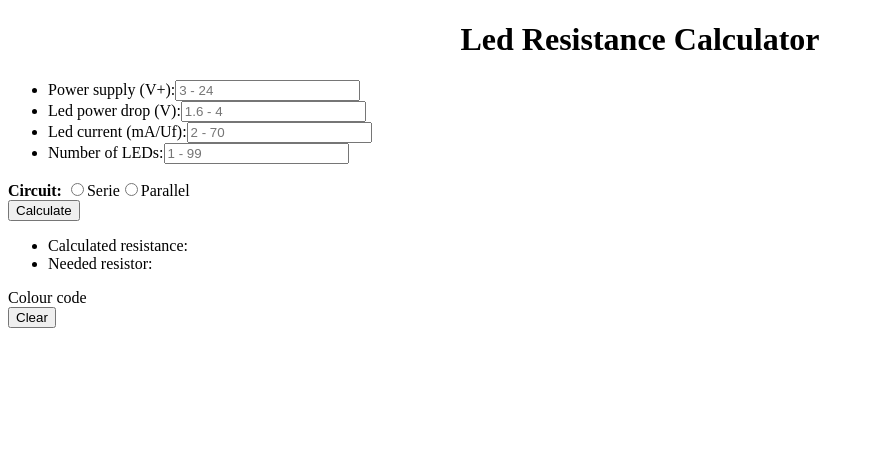
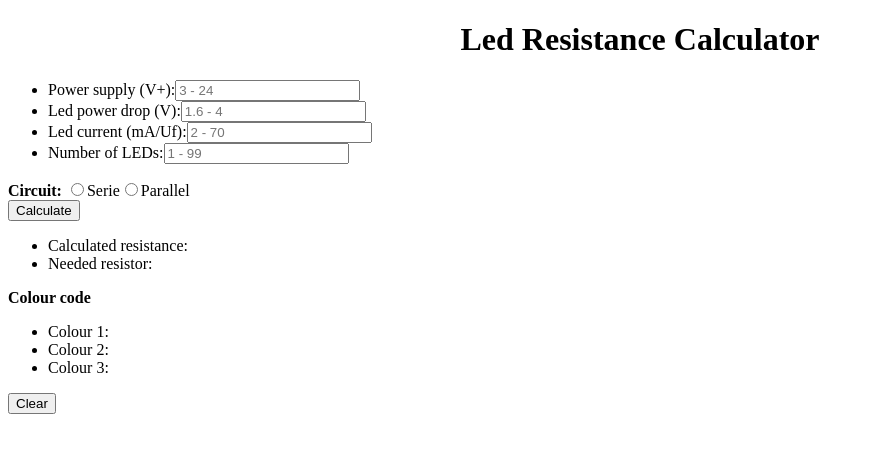
Before and after one commit to MLSchreur/lrc, an Angular app: page / in a window 1280 px wide. Shown: the top 452 px of the page, without its empty margins (0-874 px from the left). Built offline with nearby package versions, Linux system fonts and the light colour scheme.

Commit message:
added method colourCode() to display the resitors first 3 colour rings

```diff
--- a/src/app/app.component.html
+++ b/src/app/app.component.html
@@ -67,7 +67,14 @@
 
 <!-- colour code section -->
 
-Colour code
+<div>
+  <b>Colour code</b>
+  <ul>
+    <li>Colour 1: {{colour1}}</li>
+    <li>Colour 2: {{colour2}}</li>
+    <li>Colour 3: {{colour3}}</li>
+  </ul>
+</div>
 
 <!-- clear button -->
 
--- a/src/app/app.component.ts
+++ b/src/app/app.component.ts
@@ -6,69 +6,75 @@ import { Component } from '@angular/core';
   styleUrls: ['./app.component.css']
 })
 export class AppComponent {
-  powerSupply         : number;
-  ledPowerDrop        : number;
-  ledCurrent          : number;
-  numberOfLeds        : number;
-  powerSupplyMessage  : string;
-  ledPowerDropMessage : string;
-  ledCurrentMessage   : string;
-  numberOfLedsMessage : string;
-  show                : boolean;
-  circuit             : string;
-  calcValue           : number;
-  resistorValues      : number[];
-  resistor            : number;
+  powerSupply: number;
+  ledPowerDrop: number;
+  ledCurrent: number;
+  numberOfLeds: number;
+  powerSupplyMessage: string;
+  ledPowerDropMessage: string;
+  ledCurrentMessage: string;
+  numberOfLedsMessage: string;
+  show: boolean;
+  circuit: string;
+  calcValue: number;
+  resistorValues: number[];
+  resistor: number;
+  colourString: string;
+  colourArray: string[];
+  colour1: string;
+  colour2: string;
+  colour3: string;
 
-  constructor(){
-    this.resistorValues = [0,0.5,1,1.2,1.5,1.8,2.2,2.7,3.3,3.9,4.7,6.8,8.2,10,10.2,10.5,10.7,11,11.3,11.5,
-                            11.8,12,12.1,12.4,12.7,13,13.3,13.7,14,14.3,14.7,15,15,15.4,15.8,16.2,16.5,16.9,
-                            17.4,17.8,18,18.2,18.7,19.1,19.6,20,20.5,21,21.5,22,22.1,22.6,23.2,23.7,24.3,24.9,
-                            25.5,26.1,26.7,27,27.4,28,28.7,29.4,30.1,30.9,31.6,32.4,33,33.2,34,34.8,35.7,36.5,
-                            37.4,38.3,39,39.2,40.2,41.2,42.2,43.2,44.2,45.3,46.4,47,47.5,48.7,49.9,51.1,52.3,
-                            53.6,54.9,56,56.2,57.6,59,60.4,61.9,63.4,64.9,66.5,68,68.1,69.8,71.5,73.2,75,76.8,
-                            78.7,80.6,82,82.5,84.5,86.6,88.7,90.9,93.1,95.3,97.6,100,120,150,181,220,270,330,
-                            390,470,560,680,820,1000,1200,1800,2200,2700,3300,3900,4700,5600,6800,8200,10000,
-                            12000,15000,18000,22000,27000,33000,39000,47000,56000,68000,82000,1000000,1500000,
-                            1800000,2200000,2700000,3300000,3900000,4700000];
+  constructor() {
+    this.resistorValues = [0, 0.5, 1, 1.2, 1.5, 1.8, 2.2, 2.7, 3.3, 3.9, 4.7, 6.8, 8.2, 10, 10.2, 10.5, 10.7, 11, 11.3, 11.5,
+      11.8, 12, 12.1, 12.4, 12.7, 13, 13.3, 13.7, 14, 14.3, 14.7, 15, 15, 15.4, 15.8, 16.2, 16.5, 16.9,
+      17.4, 17.8, 18, 18.2, 18.7, 19.1, 19.6, 20, 20.5, 21, 21.5, 22, 22.1, 22.6, 23.2, 23.7, 24.3, 24.9,
+      25.5, 26.1, 26.7, 27, 27.4, 28, 28.7, 29.4, 30.1, 30.9, 31.6, 32.4, 33, 33.2, 34, 34.8, 35.7, 36.5,
+      37.4, 38.3, 39, 39.2, 40.2, 41.2, 42.2, 43.2, 44.2, 45.3, 46.4, 47, 47.5, 48.7, 49.9, 51.1, 52.3,
+      53.6, 54.9, 56, 56.2, 57.6, 59, 60.4, 61.9, 63.4, 64.9, 66.5, 68, 68.1, 69.8, 71.5, 73.2, 75, 76.8,
+      78.7, 80.6, 82, 82.5, 84.5, 86.6, 88.7, 90.9, 93.1, 95.3, 97.6, 100, 120, 150, 181, 220, 270, 330,
+      390, 470, 560, 680, 820, 1000, 1200, 1800, 2200, 2700, 3300, 3900, 4700, 5600, 6800, 8200, 10000,
+      12000, 15000, 18000, 22000, 27000, 33000, 39000, 47000, 56000, 68000, 82000, 1000000, 1500000,
+      1800000, 2200000, 2700000, 3300000, 3900000, 4700000];
+    this.colourArray = ["Black", "Brown", "Red", "Orange", "Yellow", "Green", "Blue", "Purple", "Gray", "White"]
   }
 
-  valueCheck(){
-    if(this.powerSupply < 3 || this.powerSupply > 24){
+  valueCheck() {
+    if (this.powerSupply < 3 || this.powerSupply > 24) {
       console.log("Power Supply wrong value")
       this.show = true;
       this.powerSupplyMessage = "Power Supply wrong value";
     }
-    if(this.ledPowerDrop < 1.6 || this.ledPowerDrop > 4){
+    if (this.ledPowerDrop < 1.6 || this.ledPowerDrop > 4) {
       console.log("Led power drop wrong value")
       this.show = true;
       this.ledPowerDropMessage = "Led power drop wrong value";
     }
-    if(this.ledCurrent < 2 || this.ledCurrent > 70){
+    if (this.ledCurrent < 2 || this.ledCurrent > 70) {
       console.log("Led current wrong value")
       this.show = true;
       this.ledCurrentMessage = "Led current wrong value";
     }
-    if(this.numberOfLeds < 1 || this.numberOfLeds > 99){
+    if (this.numberOfLeds < 1 || this.numberOfLeds > 99) {
       console.log("Number of LED's wrong value")
       this.show = true;
       this.numberOfLedsMessage = "Number of LED's wrong value";
     }
   }
 
-  calculate(){
+  calculate() {
     console.log("Resistorvalue positie 15: " + this.resistorValues[15])
     console.log(this.powerSupply);
     console.log(this.ledPowerDrop);
     console.log(this.ledCurrent);
     console.log(this.numberOfLeds);
     this.valueCheck();
-    if(this.circuit == "serie"){
+    if (this.circuit == "serie") {
       console.log("Schakeling serie / " + this.circuit);
       this.calcValue = (this.powerSupply - (this.ledPowerDrop * this.numberOfLeds)) / (this.ledCurrent / 1000);
       console.log("calcValue/serie = " + this.calcValue);
     }
-    if(this.circuit == "parallel"){
+    if (this.circuit == "parallel") {
       console.log("Schakeling parallel / " + this.circuit);
       this.calcValue = (this.powerSupply - this.ledPowerDrop) / (this.ledCurrent * this.numberOfLeds / 1000);
       console.log("calcValue/parallel = " + this.calcValue);
@@ -76,15 +82,32 @@ export class AppComponent {
     this.neededResistor();
   }
 
-  neededResistor(){
-    for(let i = 1; i < this.resistorValues.length; i++){
-      if(this.calcValue <= this.resistorValues[i] && this.calcValue > this.resistorValues[i-1]) {
+  neededResistor() {
+    for (let i = 1; i < this.resistorValues.length; i++) {
+      if (this.calcValue <= this.resistorValues[i] && this.calcValue > this.resistorValues[i - 1]) {
         this.resistor = this.resistorValues[i];
       }
     }
+    this.colourCode();
   }
 
-  clearInput(){
+  colourCode() {
+    this.colourString = this.resistor.toString();
+    console.log("needed resistor tostring: " + this.colourString);
+    for (let i = 0; i < 2; i++) {
+      console.log("element " + i + " is " + this.colourString[i]);
+      console.log("element " + i + " is " + this.colourArray[this.colourString[i]]);
+      this.colour1 = this.colourArray[this.colourString[0]];
+      this.colour2 = this.colourArray[this.colourString[1]];
+    }
+    for (let i = 2; i < this.colourString.length; i++) {
+      console.log("element " + i + " is " + this.colourString[i]);
+      console.log("element " + i + " is " + this.colourArray[(this.colourString.length-2)]);
+      this.colour3 = this.colourArray[(this.colourString.length-2)];
+    }
+  }
+
+  clearInput() {
     this.powerSupply = null;
     this.ledPowerDrop = null;
     this.ledCurrent = null;
@@ -92,5 +115,8 @@ export class AppComponent {
     this.circuit = '';
     this.calcValue = null;
     this.resistor = null;
+    this.colour1 = "";
+    this.colour2 = "";
+    this.colour3 = "";
   }
 }
```
